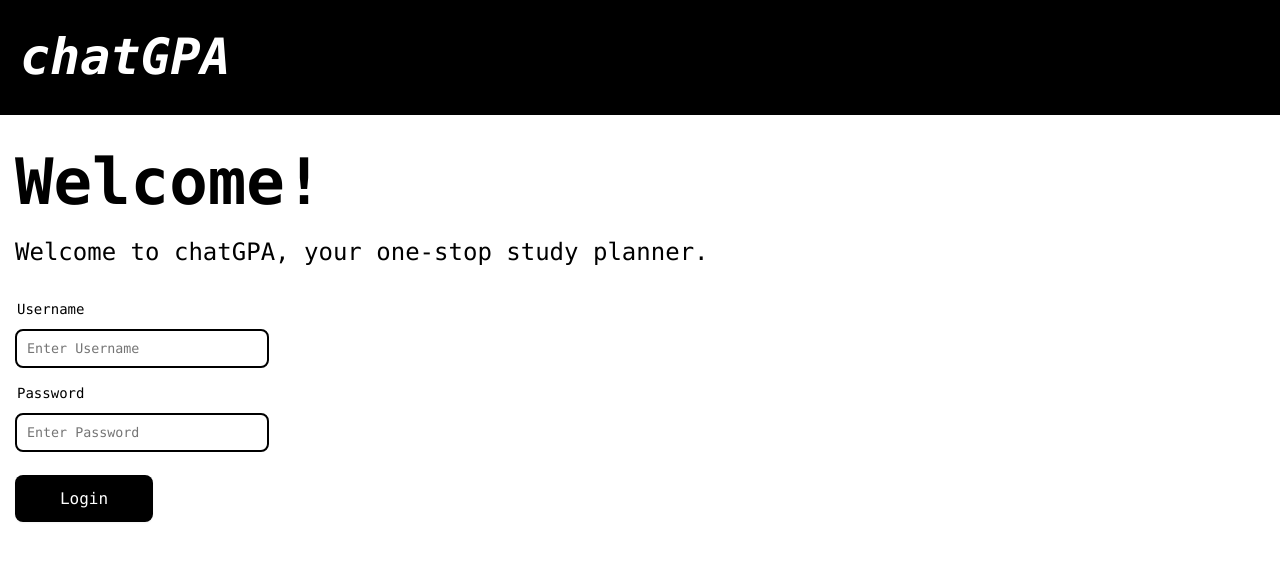
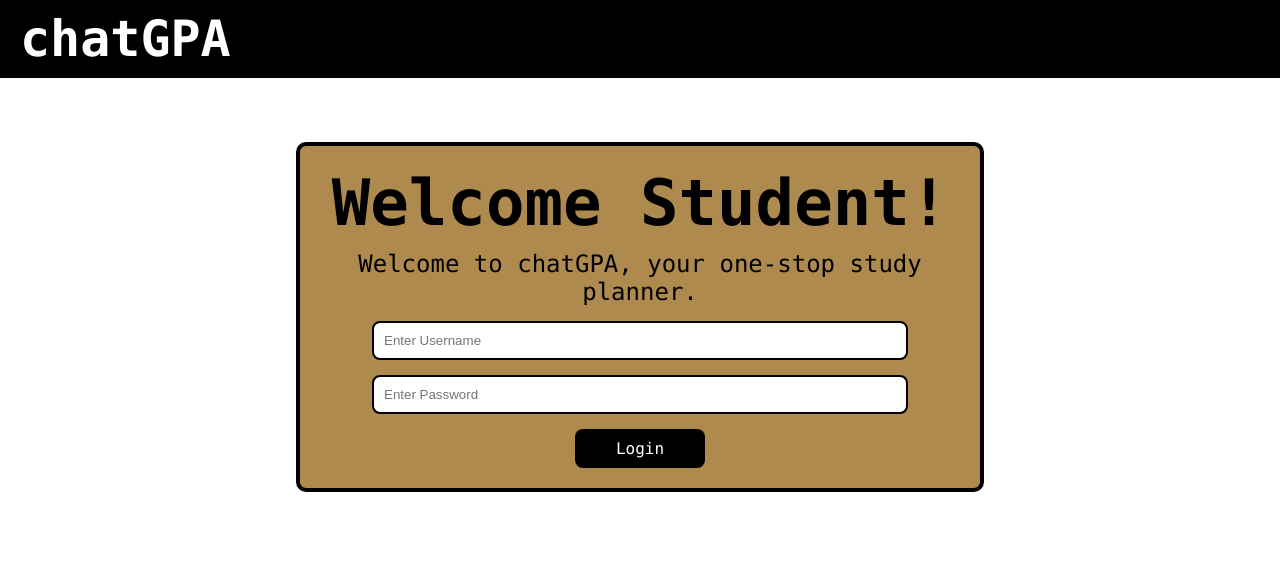
Before and after one commit to Sharkasian/ChatGPA, a Flask app: page / in a window 1280 px wide. Shown: the top 561 px of the page. Run offline with Flask 2, Linux system fonts and the light colour scheme.

Commit message:
bunch of stuff

```diff
--- /dev/null
+++ b/job_status.json
@@ -0,0 +1 @@
+{"9d63c728-3631-4406-a8a7-3f38050fa47e": {"status": "in_progress", "video_url": null}, "ede391e6-d94a-47b3-83f5-3d6b9b1697b1": {"status": "in_progress", "video_url": null}}
--- a/templates/homePage.html
+++ b/templates/homePage.html
@@ -6,175 +6,116 @@
     body {
       margin: 0;
       font-family: "Lucida Console", monospace;
-    }
-    .container {
-      width: 100%;
-      max-width: 1440px;
-      margin: 0;
-      padding: 0 0px;
+      background-color: rgb(255, 255, 255);
+      text-align: center;
     }
     .Navigation {
       width: 100%;
-      padding: 20px;
       background: black;
       display: flex;
-      justify-content: space-between;
+      justify-content: flex-start;
       align-items: center;
-    }
-    .Navigation .SiteName, .Navigation .Items .Page, .Navigation .Button {
-      color: white;
-      font-size: 20px;
-      font-family: "Lucida Console", monospace;
-      font-weight: 500;
-      line-height: 30px;
-    }
-    .Navigation .Button {
-      padding: 14px 24px;
-      background: black;
-      box-shadow: 0px 1px 2px rgba(0, 0, 0, 0.05);
-      border-radius: 8px;
-      display: flex;
-      justify-content: center;
-      align-items: center;
+      padding: 10px 20px;
     }
     .Chatgpa {
       color: white;
       font-size: 50px;
-      font-family: "Lucida Console", monospace;
-      font-style: italic;
-      font-style: bold;
-      font-weight: 600;
-      line-height: 75px;
+      font-weight: bold;
     }
-    .Copy {
-      padding: 20px;
+    .centercontent {
       display: flex;
       flex-direction: column;
-      gap: 40px;
+      justify-content: center;
+      align-items: center;
+      margin-top: 5%;
+    }
+    .WelcomeMessage {
+      border: 4px solid black;
+      background-color: rgb(175, 138, 78);
+      padding: 20px;
+      border-radius: 10px;
+      width: 50%;
+      display: flex;
+      flex-direction: column;
+      align-items: center;
     }
     .PageTitle .Welcome {
-      color: black;
       font-size: 64px;
-      font-family: "Lucida Console", monospace;
       font-weight: 700;
-      padding: 15px;
-      margin-top: 15px;
+      margin-bottom: 10px;
     }
     .PageTitle .WelcomeToChatgpaYourOneStopStudyPlanner {
-      color: black;
       font-size: 24px;
-      font-family: "Lucida Console", monospace;
       font-weight: 400;
-      line-height: 36px;
-      margin-left: 15px;
-      margin-bottom: 30px;
+      margin-bottom: 15px;
     }
     .login-container {
+      width: 80%;
+      margin: auto;
       display: flex;
       flex-direction: column;
-      margin-left: 15px;
-      width: 18%;
-      gap: 8px;
+      align-items: center;
+      gap: 15px;
     }
     .login-container input {
       width: 100%;
       padding: 10px;
-      margin: 8px 0;
-      border: 2px solid hsl(0, 0%, 0%);
-      font-family: "Lucida Console", monospace;
+      border: 2px solid black;
       border-radius: 8px;
     }
-    .namelabel {
-      color: black;
-      font-size: 14px;
-      font-family: "Lucida Console", monospace;
-      font-weight: 200;
-      line-height: 18px;
-      margin-bottom: -5px;
-      margin-left: 2px;
-    }
     .Button {
-      padding: 14px 5px;
-      margin: 15px;
+      padding: 10px 20px;
       background: black;
       color: white;
-      box-shadow: 0px 1px 2px rgba(0, 0, 0, 0.05);
       border-radius: 8px;
-      display: flex;
-      justify-content: center;
-      align-items: center;
-      width: 10%;
+      cursor: pointer;
+      width: 14%;
+      text-align: center;
+      margin-top: 15px;
     }
     @media (max-width: 768px) {
-      .Chatgpa {
-        font-size: 36px;
-        line-height: 54px;
+      .WelcomeMessage {
+        width: 90%;
       }
       .PageTitle .Welcome {
-        margin-left: 15px;
-        padding: 14px;
         font-size: 48px;
       }
       .PageTitle .WelcomeToChatgpaYourOneStopStudyPlanner {
-        margin-left: 15px;
-        padding: 14px;
         font-size: 18px;
-        line-height: 27px;
       }
       .Button {
-        padding: 5px 5px;
+        width: auto;
       }
     }
   </style>
 </head>
 <body>
-  <div class="container">
   <div class="Navigation">
     <div class="Chatgpa">chatGPA</div>
   </div>
+  <div class="centercontent">
     <div class="WelcomeMessage">
       <div class="PageTitle">
-        <div class="Welcome">Welcome!</div>
-        <div class="WelcomeToChatgpaYourOneStopStudyPlanner">
-          Welcome to chatGPA, your one-stop study planner.</div>
+        <div class="Welcome">Welcome Student!</div>
+        <div class="WelcomeToChatgpaYourOneStopStudyPlanner">Welcome to chatGPA, your one-stop study planner.</div>
       </div>
       <div class="login-container">
-        <div class="namelabel">Username</div>
-        <input type="text" id="username" name="username" placeholder="Enter Username" required>
-        <div class="namelabel">Password</div>
-        <input type="text" id="password" name="password" placeholder="Enter Password" required>
+        <input type="text" id="username" placeholder="Enter Username" required>
+        <input type="password" id="password" placeholder="Enter Password" required>
       </div>
-      <div class="Button" onclick=login()>Login</div>
-      </div>
+      <div class="Button" onclick="login()">Login</div>
     </div>
   </div>
 </body>
 <script>
-     async function login() {
-            var formData = new FormData();
+  function login() {
     var username = document.getElementById("username").value;
     var password = document.getElementById("password").value;
-
     if (!username || !password) {
       alert("Please enter both username and password.");
       return;
     }
-
-            // Prepare data to be sent in the request
-            formData.append('username', username);
-            formData.append('password', password);
-
-            // Use fetch API to send POST request
-            fetch('/login', {
-                method: 'POST',
-                body: formData,
-            })
-
     window.location.href = "http://localhost:3001/login";
-        }
-
-        function logout() {
-            window.location.href = "http://localhost:3001/logout";
   }
 </script>
 </html>
--- /dev/null
+++ b/video/job_status.json
@@ -0,0 +1 @@
+{"ede391e6-d94a-47b3-83f5-3d6b9b1697b1": {"status": "COMPLETED", "video_url": "https://api.sync.so/v2/generations/ede391e6-d94a-47b3-83f5-3d6b9b1697b1/result?token=ea2ebd14-02f8-4bfa-9791-53c058ff75ea"}}
```
Also changed, not shown: video/call_generate_video.py (added, +37 -0 lines), video/video_utils.py (added, +112 -0 lines), templates/purduepic.jpg (added). Lines whose indentation alone changed are shown as unchanged.
